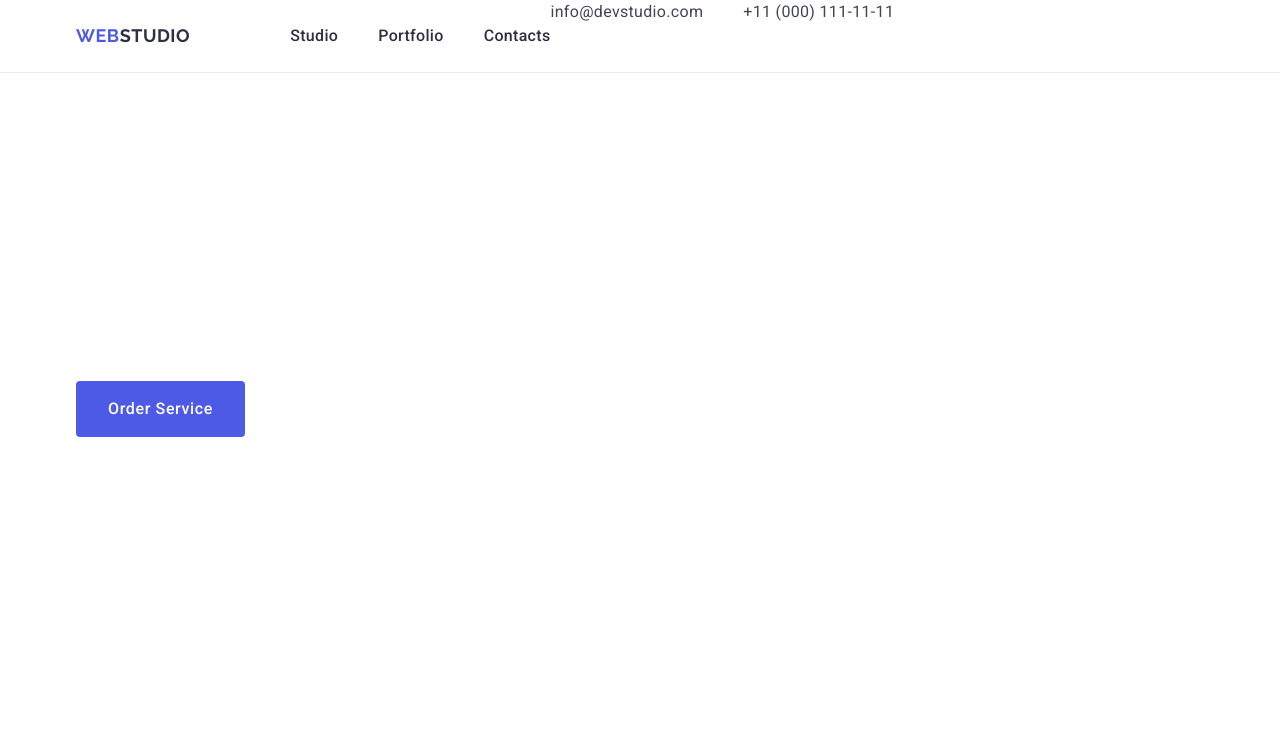
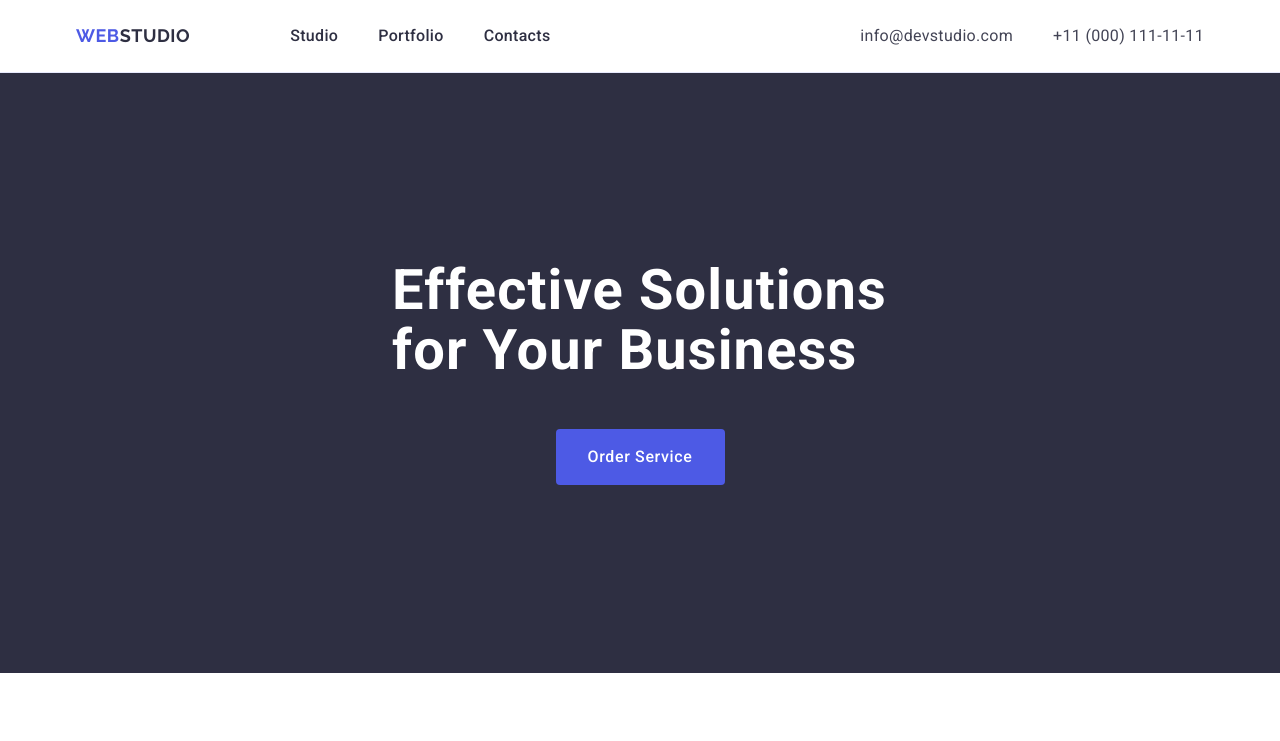
Before and after one commit to IrinaPapulova/goit-markup-hw-03, a plain HTML site: page index.html in a window 1280 px wide. Shown: the top 741 px of the page. Drawn offline with nearby package versions, Linux system fonts and the light colour scheme.

Commit message:
version13

```diff
--- a/css/style.css
+++ b/css/style.css
@@ -47,6 +47,7 @@ ul li {
 
 .header div {
   display: flex;
+  align-items: center;
 }
 
 .nav-header {
@@ -102,9 +103,14 @@ span {
 
 .address {
   font-style: normal;
+  margin-left: auto;
 }
 
-.address a {
+.address-list {
+  align-items: center;
+}
+
+.address-link {
   color: #434455;
   text-decoration: none;
   font-weight: 400;
@@ -118,6 +124,7 @@ span {
 /*Hero image section*/
 .hero {
   padding: 188px 0;
+  background-color: #2e2f42;
 }
 
 .hero-title {
@@ -127,6 +134,9 @@ span {
   line-height: 1.07;
   letter-spacing: 0.02em;
   max-width: 496px;
+  margin-right: auto;
+  margin-left: auto;
+  margin-bottom: 48px;
 }
 
 .button-order {
@@ -144,6 +154,8 @@ span {
   height: 56px;
   border: none;
   border-radius: 4px;
+  margin-right: auto;
+  margin-left: auto;
 }
 
 .button-order:hover,
@@ -214,6 +226,7 @@ span {
   letter-spacing: 0.02em;
   text-transform: capitalize;
   margin-bottom: 72px;
+  text-align: center;
 }
 
 .our-team-item {
@@ -259,6 +272,7 @@ span {
   letter-spacing: 0.02em;
   text-transform: capitalize;
   margin-bottom: 72px;
+  text-align: center;
 }
 
 .portfolio-list {
@@ -270,7 +284,6 @@ span {
 
 .list-box-portfolio {
   background-color: #fff;
-  border: 1px solid #e7e9fc;
   width: calc((100% - 48px) / 3);
 }
 
@@ -301,6 +314,7 @@ span {
 .logo-footer {
   display: inline-block;
   margin-bottom: 16px;
+  color: #4d5ae5;
 }
 
 .web-logo {
@@ -310,4 +324,5 @@ span {
 
 .text-footer {
   max-width: 264px;
+  margin-right: auto;
 }
--- a/index.html
+++ b/index.html
@@ -256,7 +256,7 @@
         </div>
       </section>
     </main>
-    s
+
     <!--Footer-->
 
     <footer class="footer">
```
